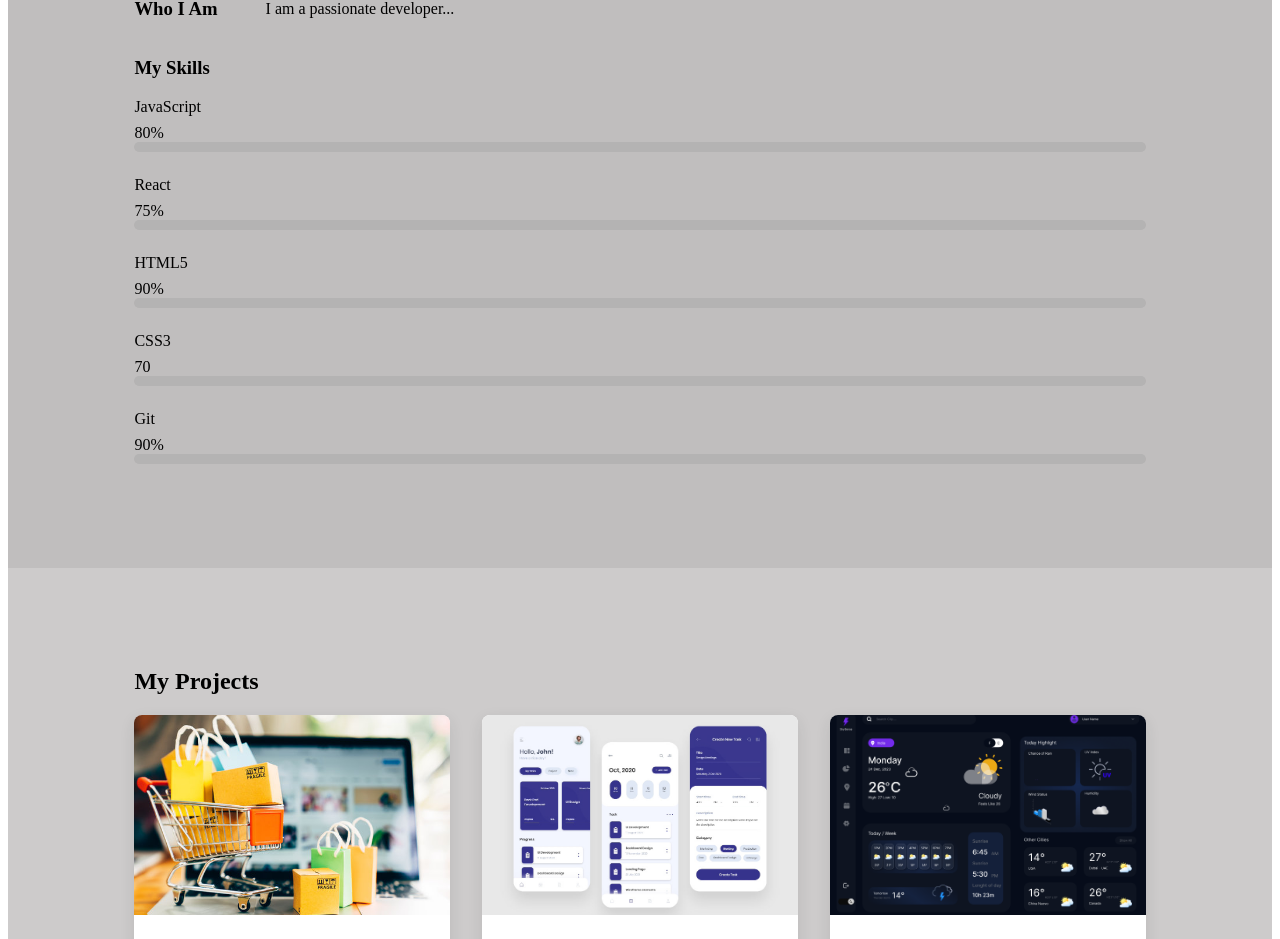
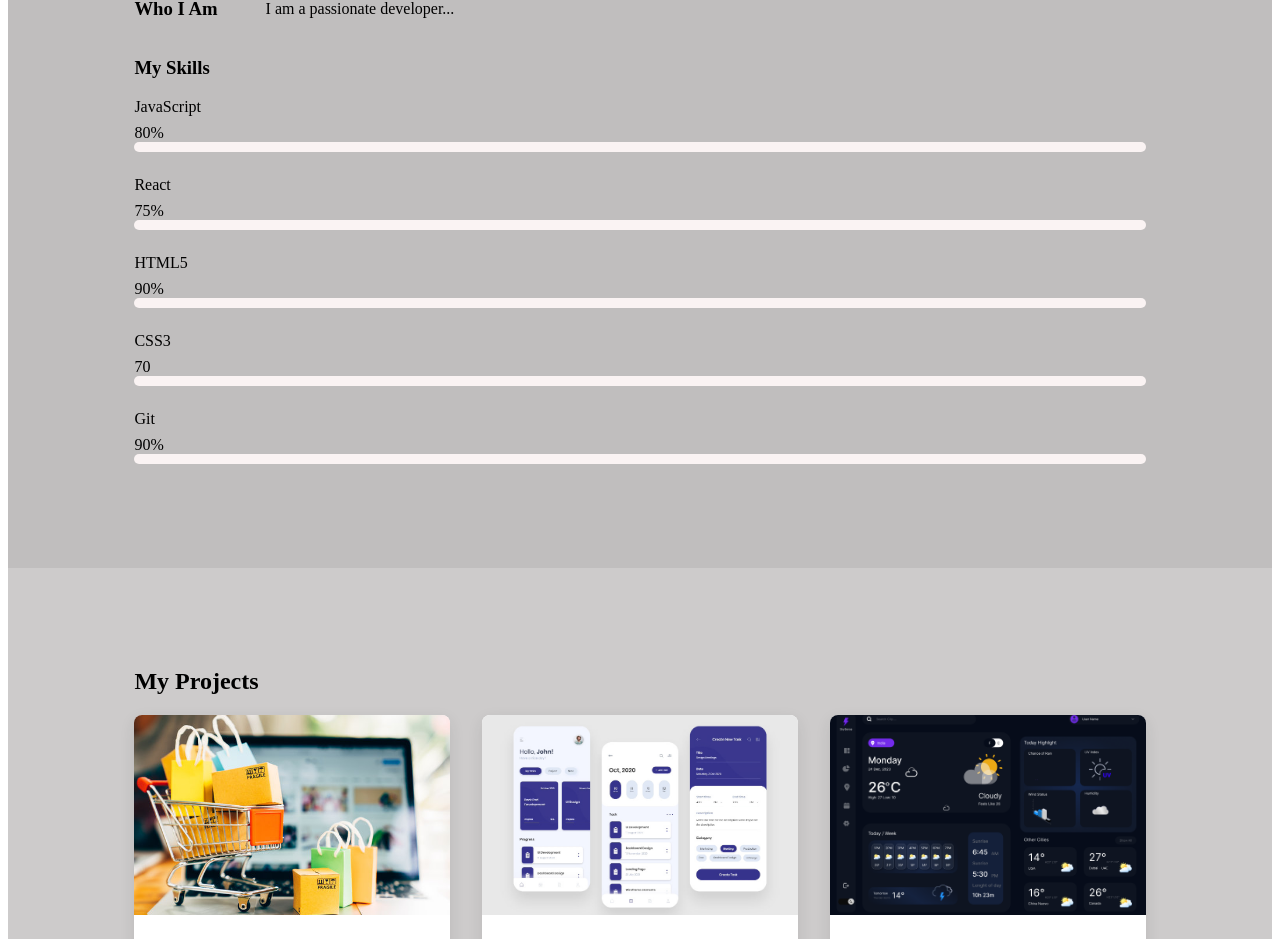
Before and after one commit to Niyonagize6369/Portfolio-React, a React (Vite) app: page / in a window 1280 px wide. Shown: the part 1136-2075 px from the top of the page. Built offline with nearby package versions, Linux system fonts and the light colour scheme.

Commit message:
portofolio-react pushed

```diff
--- a/src/styles/About.css
+++ b/src/styles/About.css
@@ -35,7 +35,7 @@
 
 .skill-bar {
   height: 10px;
-  background-color: #b4b3b3;
+  background-color: #faf3f3;
   border-radius: 5px;
   overflow: hidden;
 }
```
